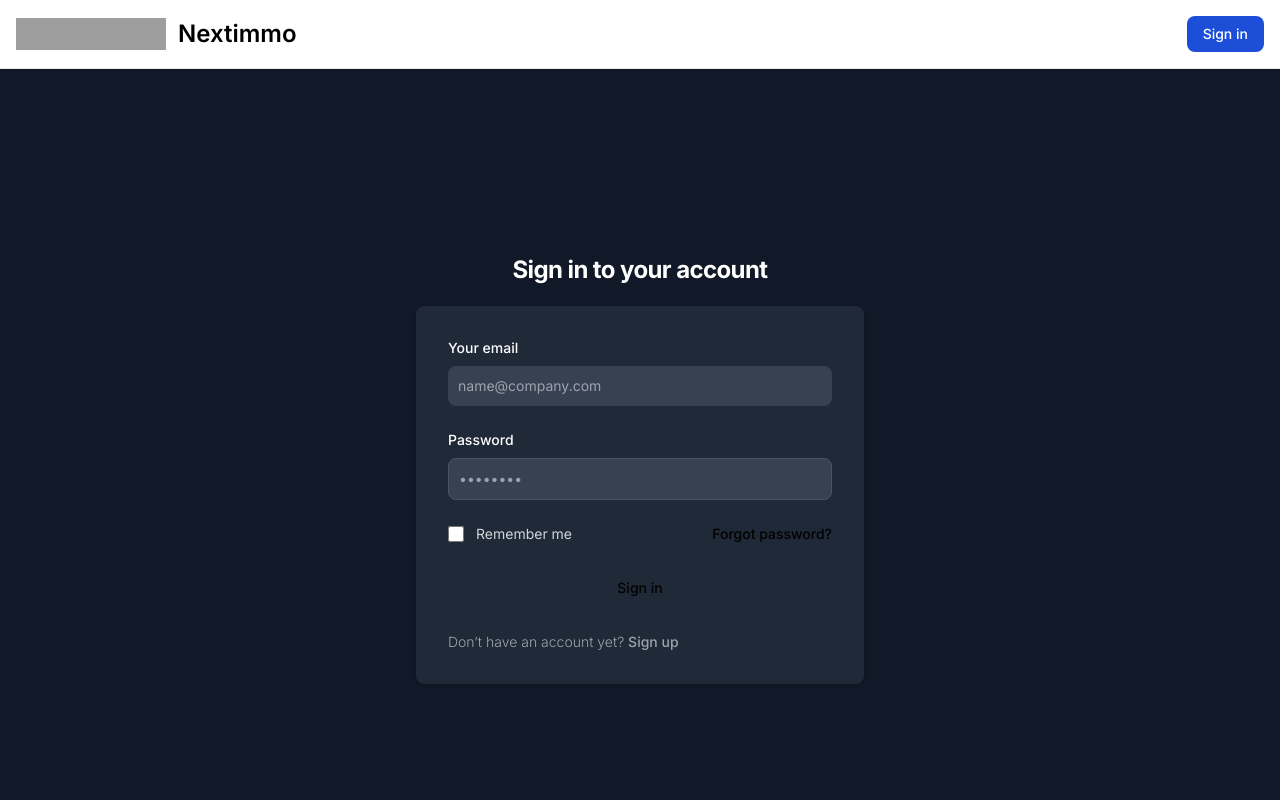
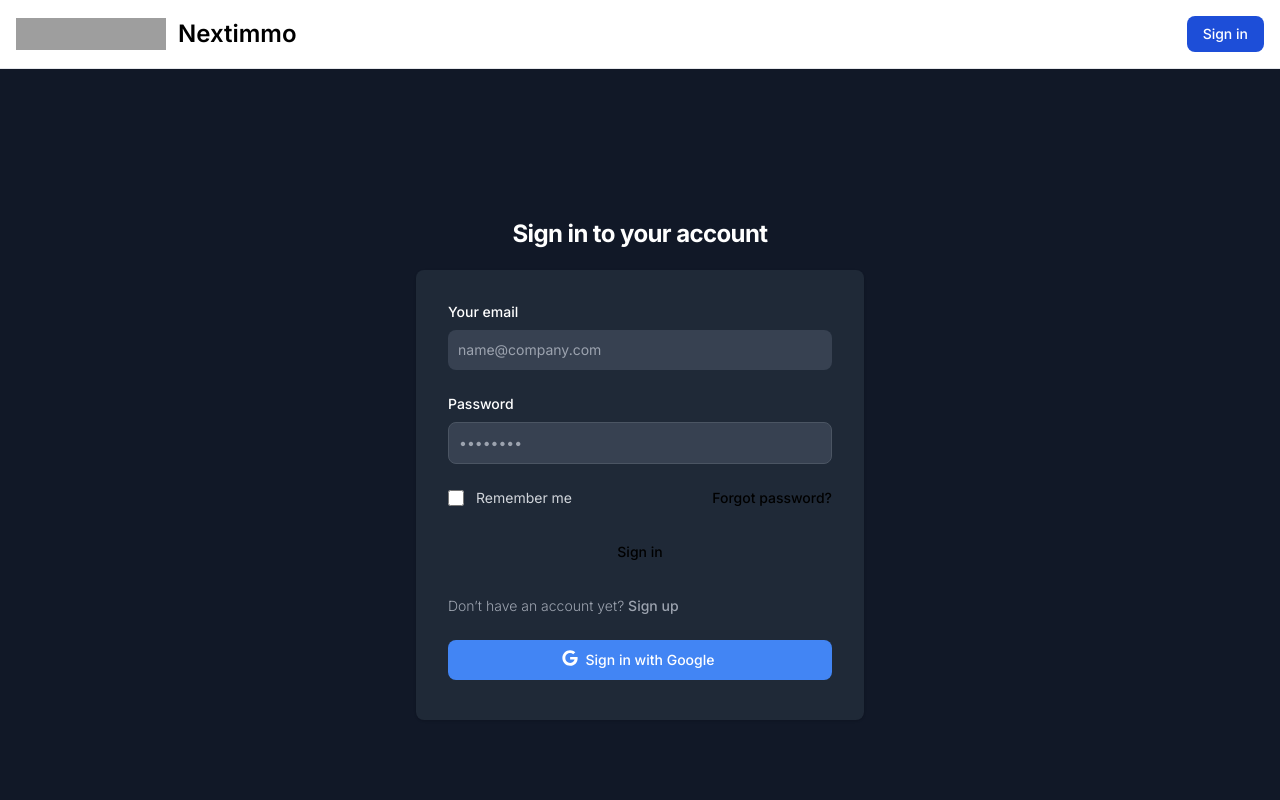
Before and after one commit to Ayrow/nextimmo, a Next.js app: page /signin in a window 1280 px wide. Shown: the top 800 px of the page. Built offline with nearby package versions, Linux system fonts and the light colour scheme; grey boxes are pictures that could not be loaded.

Commit message:
added a button to login with google but does not do anything yet

```diff
--- /dev/null
+++ b/src/app/api/auth/[...nextauth]/route.js
@@ -0,0 +1,13 @@
+import NextAuth from 'next-auth';
+
+const handler = NextAuth({
+  providers: [
+    Auth0Provider({
+      clientId: process.env.AUTH0_CLIENT_ID,
+      clientSecret: process.env.AUTH0_CLIENT_SECRET,
+      issuer: process.env.AUTH0_ISSUER,
+    }),
+  ],
+});
+
+export { handler as GET, handler as POST };
--- a/src/app/layout.js
+++ b/src/app/layout.js
@@ -2,6 +2,7 @@ import './globals.css';
 import { Inter } from 'next/font/google';
 import Navbar from '../components/Navbar';
 import Footer from '../components/Footer';
+import { UserProvider } from '../context/user/userContext';
 
 const inter = Inter({ subsets: ['latin'] });
 
@@ -14,9 +15,11 @@ export default function RootLayout({ children }) {
   return (
     <html lang='en'>
       <body className={inter.className}>
-        <Navbar />
-        {children}
-        <Footer />
+        <UserProvider>
+          <Navbar />
+          {children}
+          <Footer />
+        </UserProvider>
       </body>
     </html>
   );
--- a/src/app/page.js
+++ b/src/app/page.js
@@ -6,8 +6,8 @@ export default function Home() {
   return (
     <main className=' flex min-h-screen w-screen flex-col items-center'>
       <Hero />
-      <section class=' bg-sky-950 w-full py-8 px-4 lg:py-16 lg:px-6 sm:text-lg flex flex-col items-center'>
-        <h2 class='mb-4 text-4xl font-bold text-white'>
+      <section className=' bg-sky-950 w-full py-8 px-4 lg:py-16 lg:px-6 sm:text-lg flex flex-col items-center'>
+        <h2 className='mb-4 text-4xl font-bold text-white'>
           Trouvez votre future maison :
         </h2>
         <BasicHouseSearch />
--- a/src/app/signin/page.js
+++ b/src/app/signin/page.js
@@ -1,27 +1,29 @@
+'use client';
+
 import Link from 'next/link';
 import Image from 'next/image';
 
 const Signin = () => {
   return (
-    <section class=' bg-gray-900'>
-      <div class='flex flex-col items-center justify-center px-6 py-8 mx-auto md:h-screen lg:py-0'>
-        <h2 class='text-xl font-bold leading-tight tracking-tight md:text-2xl text-white mb-5'>
+    <section className=' bg-gray-900'>
+      <div className='flex flex-col items-center justify-center px-6 py-8 mx-auto md:h-screen lg:py-0'>
+        <h2 className='text-xl font-bold leading-tight tracking-tight md:text-2xl text-white mb-5'>
           Sign in to your account
         </h2>
-        <div class='w-full rounded-lg shadow dark:border md:mt-0 sm:max-w-md xl:p-0 bg-gray-800 border-gray-700'>
-          <div class='p-6 space-y-4 md:space-y-6 sm:p-8'>
-            <form class='space-y-4 md:space-y-6' action='#'>
+        <div className='w-full rounded-lg shadow dark:border md:mt-0 sm:max-w-md xl:p-0 bg-gray-800 border-gray-700'>
+          <div className='p-6 space-y-4 md:space-y-6 sm:p-8'>
+            <form className='space-y-4 md:space-y-6' action='#'>
               <div>
                 <label
                   for='email'
-                  class='block mb-2 text-sm font-medium text-white'>
+                  className='block mb-2 text-sm font-medium text-white'>
                   Your email
                 </label>
                 <input
                   type='email'
                   name='email'
                   id='email'
-                  class='sm:text-sm rounded-lg block w-full p-2.5 bg-gray-700 border-gray-600 placeholder-gray-400 text-white focus:ring-blue-500 focus:border-blue-500'
+                  className='sm:text-sm rounded-lg block w-full p-2.5 bg-gray-700 border-gray-600 placeholder-gray-400 text-white focus:ring-blue-500 focus:border-blue-500'
                   placeholder='name@company.com'
                   require='true'
                 />
@@ -29,7 +31,7 @@ const Signin = () => {
               <div>
                 <label
                   for='password'
-                  class='block mb-2 text-sm font-medium text-white'>
+                  className='block mb-2 text-sm font-medium text-white'>
                   Password
                 </label>
                 <input
@@ -37,47 +39,70 @@ const Signin = () => {
                   name='password'
                   id='password'
                   placeholder='••••••••'
-                  class='border sm:text-sm rounded-lg block w-full p-2.5 bg-gray-700 border-gray-600 placeholder-gray-400 text-white focus:ring-blue-500 focus:border-blue-500'
+                  className='border sm:text-sm rounded-lg block w-full p-2.5 bg-gray-700 border-gray-600 placeholder-gray-400 text-white focus:ring-blue-500 focus:border-blue-500'
                   require='true'
                 />
               </div>
-              <div class='flex items-center justify-between'>
-                <div class='flex items-start'>
-                  <div class='flex items-center h-5'>
+              <div className='flex items-center justify-between'>
+                <div className='flex items-start'>
+                  <div className='flex items-center h-5'>
                     <input
                       id='remember'
                       aria-describedby='remember'
                       type='checkbox'
-                      class='w-4 h-4 border rounded focus:ring-3 bg-gray-700 border-gray-600 focus:ring-primary-600 ring-offset-gray-800'
+                      className='w-4 h-4 border rounded focus:ring-3 bg-gray-700 border-gray-600 focus:ring-primary-600 ring-offset-gray-800'
                       require='false'
                     />
                   </div>
-                  <div class='ml-3 text-sm'>
-                    <label for='remember' class=' text-gray-300'>
+                  <div className='ml-3 text-sm'>
+                    <label for='remember' className=' text-gray-300'>
                       Remember me
                     </label>
                   </div>
                 </div>
                 <Link
                   href='#'
-                  class='text-sm font-medium hover:underline text-primary-500'>
+                  className='text-sm font-medium hover:underline text-primary-500'>
                   Forgot password?
                 </Link>
               </div>
               <button
                 type='submit'
-                class='w-full  focus:ring-4 focus:outline-none focus:ring-primary-300 font-medium rounded-lg text-sm px-5 py-2.5 text-center bg-primary-600 hover:bg-primary-700 focus:ring-primary-800'>
+                className='w-full  focus:ring-4 focus:outline-none focus:ring-primary-300 font-medium rounded-lg text-sm px-5 py-2.5 text-center bg-primary-600 hover:bg-primary-700 focus:ring-primary-800'>
                 Sign in
               </button>
-              <p class='text-sm font-light text-gray-400'>
+              <p className='text-sm font-light text-gray-400'>
                 Don’t have an account yet? {}
                 <Link
                   href='#'
-                  class='font-medium hover:underline text-primary-500'>
+                  className='font-medium hover:underline text-primary-500'>
                   Sign up
                 </Link>
               </p>
             </form>
+
+            <div class='px-6 sm:px-0 max-w-sm'>
+              <button
+                type='button'
+                class='text-white w-full bg-[#4285F4] hover:bg-[#4285F4]/90 focus:ring-4 focus:outline-none focus:ring-[#4285F4]/50 font-medium rounded-lg text-sm px-5 py-2.5 dark:focus:ring-[#4285F4]/55 mr-2 mb-2'>
+                <div className='flex w-full justify-center'>
+                  <svg
+                    class='mr-2 -ml-1 w-4 h-4'
+                    aria-hidden='true'
+                    focusable='false'
+                    data-prefix='fab'
+                    data-icon='google'
+                    role='img'
+                    xmlns='http://www.w3.org/2000/svg'
+                    viewBox='0 0 488 512'>
+                    <path
+                      fill='currentColor'
+                      d='M488 261.8C488 403.3 391.1 504 248 504 110.8 504 0 393.2 0 256S110.8 8 248 8c66.8 0 123 24.5 166.3 64.9l-67.5 64.9C258.5 52.6 94.3 116.6 94.3 256c0 86.5 69.1 156.6 153.7 156.6 98.2 0 135-70.4 140.8-106.9H248v-85.3h236.1c2.3 12.7 3.9 24.9 3.9 41.4z'></path>
+                  </svg>
+                  <span>Sign in with Google</span>
+                </div>
+              </button>
+            </div>
           </div>
         </div>
       </div>
--- a/src/components/BasicHouseSearch.js
+++ b/src/components/BasicHouseSearch.js
@@ -49,6 +49,27 @@ const BasicHouseSearch = () => {
         </svg>
         <span className='sr-only'>Search</span>
       </button>
+
+      <div class='px-6 sm:px-0 max-w-sm'>
+        <button
+          type='button'
+          class='text-white w-full  bg-[#4285F4] hover:bg-[#4285F4]/90 focus:ring-4 focus:outline-none focus:ring-[#4285F4]/50 font-medium rounded-lg text-sm px-5 py-2.5 text-center inline-flex items-center justify-between dark:focus:ring-[#4285F4]/55 mr-2 mb-2'>
+          <svg
+            class='mr-2 -ml-1 w-4 h-4'
+            aria-hidden='true'
+            focusable='false'
+            data-prefix='fab'
+            data-icon='google'
+            role='img'
+            xmlns='http://www.w3.org/2000/svg'
+            viewBox='0 0 488 512'>
+            <path
+              fill='currentColor'
+              d='M488 261.8C488 403.3 391.1 504 248 504 110.8 504 0 393.2 0 256S110.8 8 248 8c66.8 0 123 24.5 166.3 64.9l-67.5 64.9C258.5 52.6 94.3 116.6 94.3 256c0 86.5 69.1 156.6 153.7 156.6 98.2 0 135-70.4 140.8-106.9H248v-85.3h236.1c2.3 12.7 3.9 24.9 3.9 41.4z'></path>
+          </svg>
+          Sign up with Google<div></div>
+        </button>
+      </div>
     </form>
   );
 };
--- /dev/null
+++ b/src/context/user/userContext.js
@@ -0,0 +1,15 @@
+'use client';
+
+import { createContext, useContext } from 'react';
+
+const UserContext = createContext();
+
+const UserProvider = ({ children }) => {
+  return <UserContext.Provider>{children}</UserContext.Provider>;
+};
+
+const useUserContext = () => {
+  return useContext(UserContext);
+};
+
+export { UserProvider, useUserContext };
```
